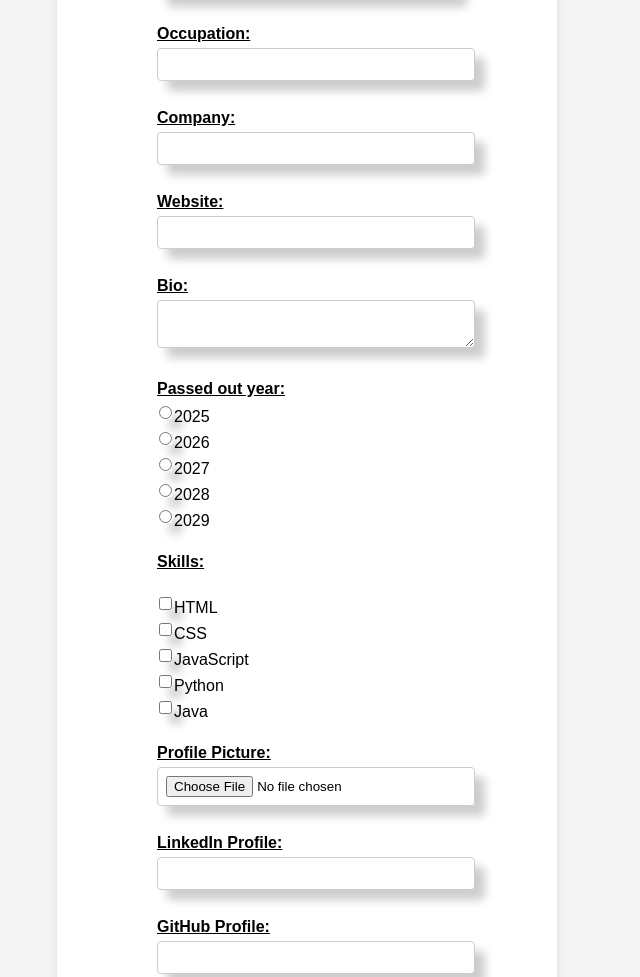
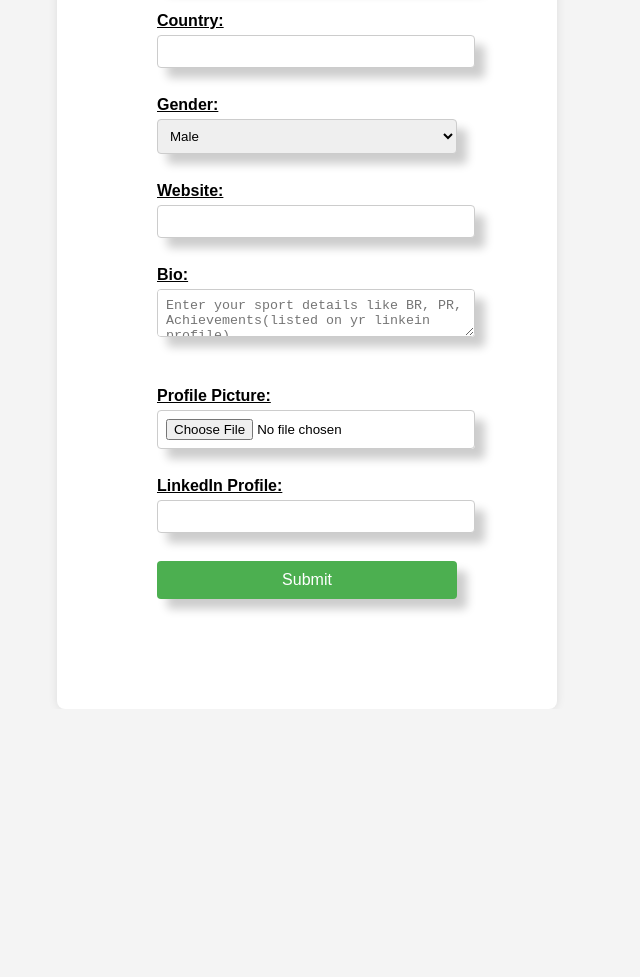
Before and after one commit to Nithien-SA/formforclg, a plain HTML site: page index.html in a window 1280 px wide. Shown: the part 1161-2138 px from the top of the page, without its empty margins (333-973 px from the left). After the commit the page ends 1870 px from the top, so only its background shows below. Drawn offline with Linux system fonts and the light colour scheme.

Commit message:
Update index.html

```diff
--- a/index.html
+++ b/index.html
@@ -3,7 +3,7 @@
 <head>
     <meta charset="UTF-8">
     <meta name="viewport" content="width=device-width, initial-scale=1.0">
-    <title>Basic Form</title>
+    <title>Football Player Recruitment Application Form</title>
 </head>
 <body>
     <style>
@@ -17,7 +17,7 @@
             background-color: #f4f4f4;
             margin: 0;
             padding: 0;
-            padding-top: 60%;
+            padding-top: 50%;
             display: flex;
             justify-content: center;
             align-items: center;
@@ -70,7 +70,7 @@
         }
     </style>
     <form action="https://formspree.io/f/mjkkplrb" method="POST">
-        <h2 id="title">Registration Form</h2>
+        <h2 id="title">Football Player Recruitment Application Form</h2>
         <label for="firstName"><u>First Name:</u></label>
         <input type="text" id="firstName" name="firstName" required><br><br>
 
@@ -79,9 +79,6 @@
 
         <label for="email"><u>Email:</u></label>
         <input type="email" id="email" name="email" required><br><br>
-
-        <label for="password"><u>Password:</u></label>
-        <input type="password" id="password" name="password" required><br><br>
 
         <label for="dob"><u>Date of Birth:</u></label>
         <input type="date" id="dob" name="dob" required><br><br>
@@ -111,60 +108,12 @@
             <option value="other">Other</option>
         </select><br><br>
 
-        <label for="occupation"><u>Occupation:</u></label>
-        <input type="text" id="occupation" name="occupation" required><br><br>
-
-        <label for="company"><u>Company:</u></label>
-        <input type="text" id="company" name="company" required><br><br>
-
         <label for="website"><u>Website:</u></label>
         <input type="url" id="website" name="website"><br><br>
 
         <label for="bio"><u>Bio:</u></label>
-        <textarea id="bio" name="bio" required></textarea><br><br>
+        <textarea id="bio" name="bio" required placeholder="Enter your sport details like BR, PR, Achievements(listed on yr linkein profile)"></textarea><br><br>
 
-        <label for="passed_out_year"><u>Passed out year:</u></label>
-        <table>
-            <tr>
-            <td><input type="radio" id="passed_out_year_2025" name="passed_out_year" value="2025"></td>
-            <td>2025</td>
-            </tr>
-            <tr>
-            <td><input type="radio" id="passed_out_year_2026" name="passed_out_year" value="2026"></td>
-            <td>2026</td>
-            </tr>
-            <tr>
-            <td><input type="radio" id="passed_out_year_2027" name="passed_out_year" value="2027"></td>
-            <td>2027</td>
-            </tr>
-            <tr>
-            <td><input type="radio" id="passed_out_year_2028" name="passed_out_year" value="2028"></td>
-            <td>2028</td>
-            </tr>
-            <tr>
-            <td><input type="radio" id="passed_out_year_2029" name="passed_out_year" value="2029"></td>
-            <td>2029</td>
-            </tr>
-        </table><br>
-
-        <label for="skills"><u>Skills:</u></label>
-        <table>
-            <tr>
-                <td><input type="checkbox" id="skill_html" name="skills" value="HTML"></td><td>HTML<br></td>
-            </tr>
-            <tr>
-                <td><input type="checkbox" id="skill_css" name="skills" value="CSS"></td><td>CSS<br></td>
-            </tr>
-            <tr>
-                <td><input type="checkbox" id="skill_js" name="skills" value="JavaScript"></td><td>JavaScript<br></td>
-            </tr>
-            <tr>
-                <td><input type="checkbox" id="skill_python" name="skills" value="Python"></td><td>Python<br></td>
-            </tr>
-            <tr>
-                <td><input type="checkbox" id="skill_java" name="skills" value="Java"></td><td>Java<br></td><br>
-            </tr>
-        </table>
         <br>
         <label for="profilePicture"><u>Profile Picture:</u></label>
         <input type="file" id="profilePicture" name="profilePicture" accept="image"><br><br>
@@ -172,8 +121,5 @@
         <label for="linkedin"><u>LinkedIn Profile:</u></label>
         <input type="url" id="linkedin" name="linkedin"><br><br>
 
-        <label for="github"><u>GitHub Profile:</u></label>
-        <input type="url" id="github" name="github"><br><br>
-
         <input type="submit" value="Submit">
 </html>
```
